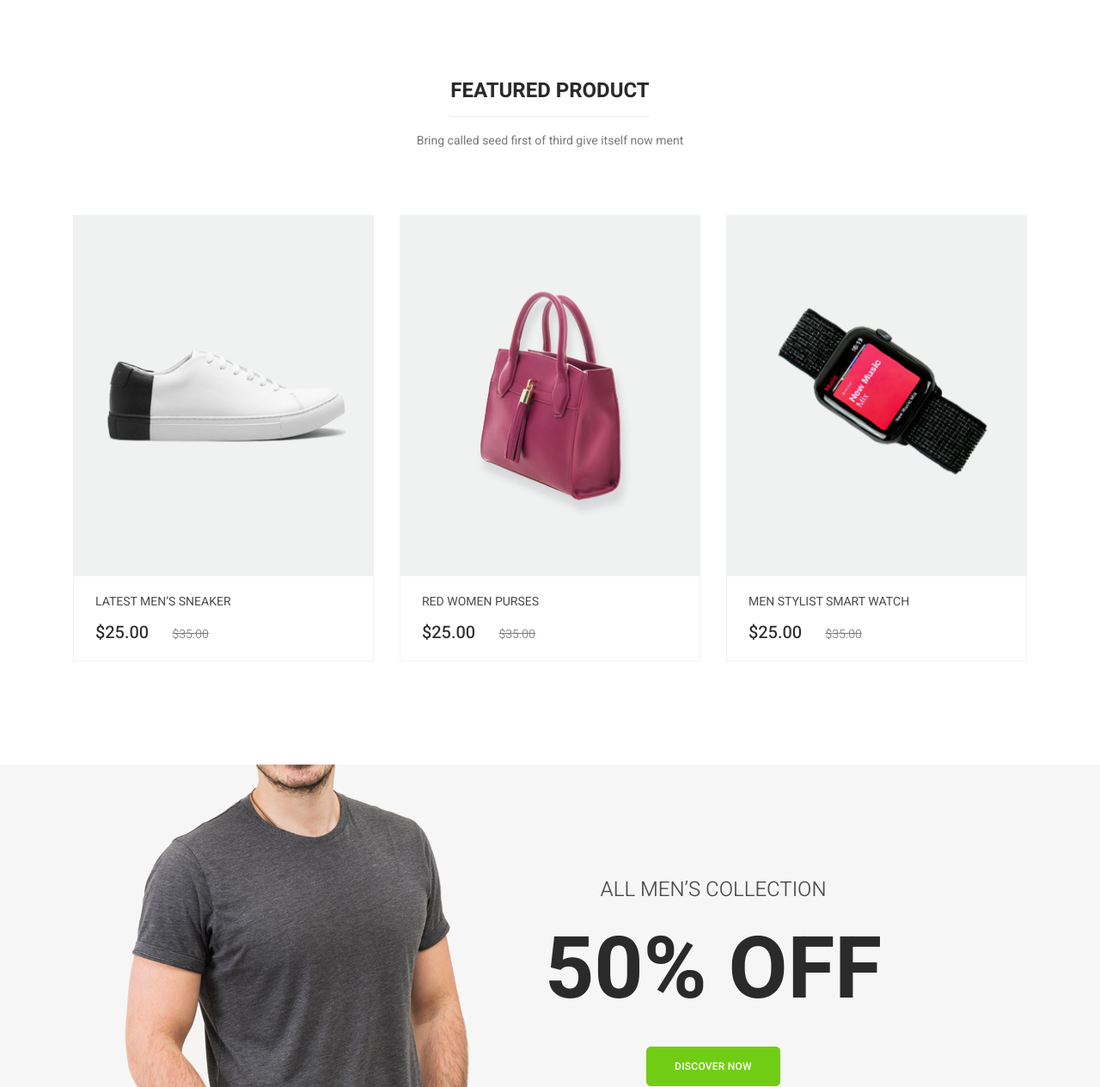
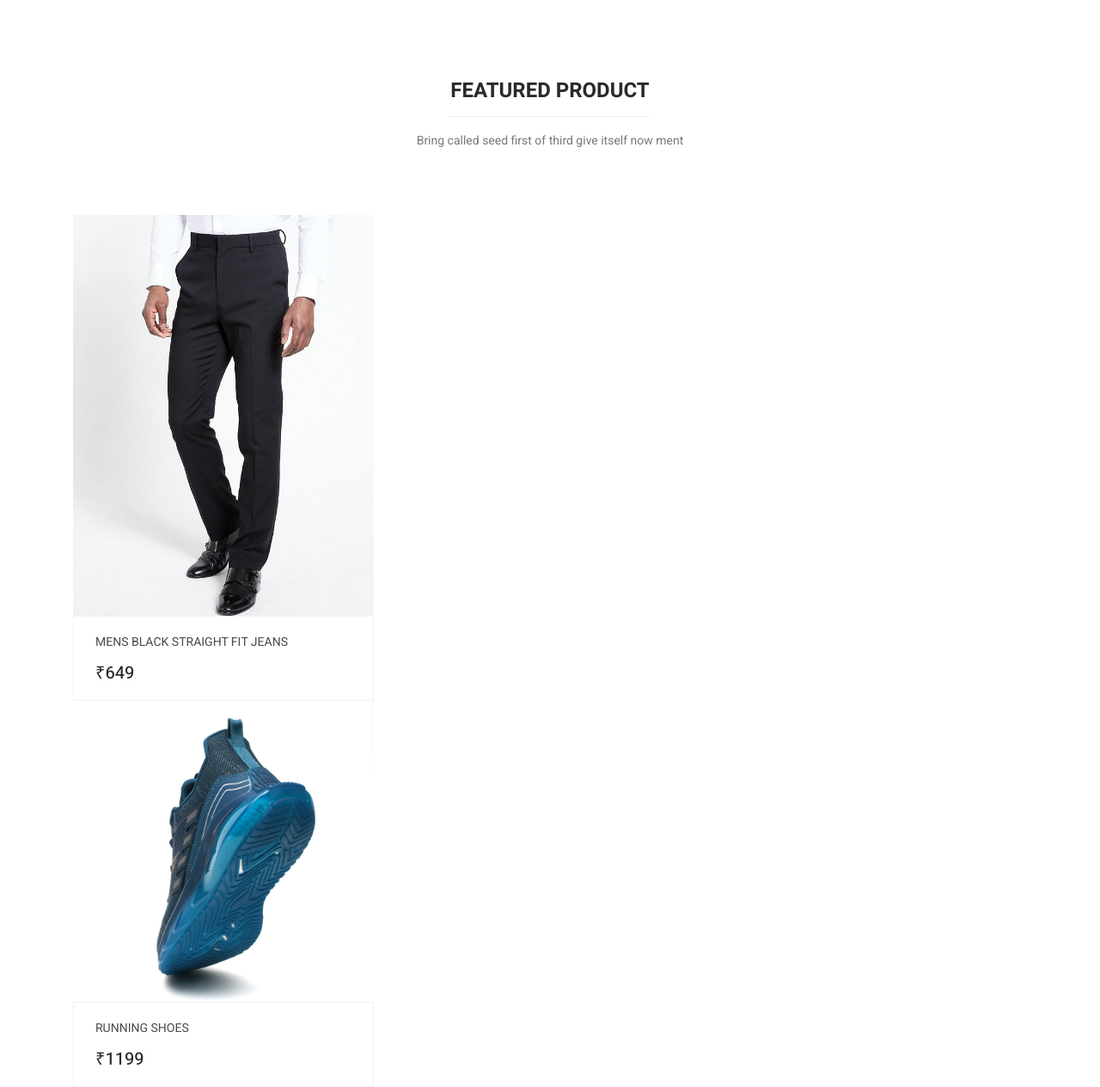
Before and after one commit to rahull0328/Picklify, a Django app: page / in a window 1280 px wide. Shown: the part 1139-2403 px from the top of the page at 86% size. Run offline with Django 5.2, Linux system fonts and the light colour scheme; data comes from the database, SQL or seed files in the repository; both versions use the stored data as it was after the commit; some libraries are stand-ins or nearby versions.

Commit message:
rendered products on home page with dynamic rendering

```diff
--- a/home/views.py
+++ b/home/views.py
@@ -1,6 +1,8 @@
 from django.shortcuts import render
+from products.models import Product
 
 # Create your views here.
 
 def index(request):
-    return render(request, 'home/index.html')
+    context = {'products' : Product.objects.all()}
+    return render(request, 'home/index.html', context)
--- a/templates/home/index.html
+++ b/templates/home/index.html
@@ -81,10 +81,11 @@
     <div class="row">
       <div class="col-lg-4 col-md-6">
         <div class="single-product">
+          {% for product in products %}
           <div class="product-img">
             <img
               class="img-fluid w-100"
-              src=" {% static "img/product/feature-product/f-p-1.jpg" %}"
+              src="/media/{{product.product_images.first.image}}"
               alt=""
             />
             <div class="p_icon">
@@ -101,77 +102,13 @@
           </div>
           <div class="product-btm">
             <a href="#" class="d-block">
-              <h4>Latest men’s sneaker</h4>
+              <h4>{{product.product_name}}</h4>
             </a>
             <div class="mt-3">
-              <span class="mr-4">$25.00</span>
-              <del>$35.00</del>
+              <span class="mr-4">₹{{product.price}}</span>
             </div>
           </div>
-        </div>
-      </div>
-
-      <div class="col-lg-4 col-md-6">
-        <div class="single-product">
-          <div class="product-img">
-            <img
-              class="img-fluid w-100"
-              src="{% static "img/product/feature-product/f-p-2.jpg" %}"
-              alt=""
-            />
-            <div class="p_icon">
-              <a href="#">
-                <i class="ti-eye"></i>
-              </a>
-              <a href="#">
-                <i class="ti-heart"></i>
-              </a>
-              <a href="#">
-                <i class="ti-shopping-cart"></i>
-              </a>
-            </div>
-          </div>
-          <div class="product-btm">
-            <a href="#" class="d-block">
-              <h4>Red women purses</h4>
-            </a>
-            <div class="mt-3">
-              <span class="mr-4">$25.00</span>
-              <del>$35.00</del>
-            </div>
-          </div>
-        </div>
-      </div>
-
-      <div class="col-lg-4 col-md-6">
-        <div class="single-product">
-          <div class="product-img">
-            <img
-              class="img-fluid w-100"
-              src=" {% static "img/product/feature-product/f-p-3.jpg" %}"
-              alt=""
-            />
-            <div class="p_icon">
-              <a href="#">
-                <i class="ti-eye"></i>
-              </a>
-              <a href="#">
-                <i class="ti-heart"></i>
-              </a>
-              <a href="#">
-                <i class="ti-shopping-cart"></i>
-              </a>
-            </div>
-          </div>
-          <div class="product-btm">
-            <a href="#" class="d-block">
-              <h4>Men stylist Smart Watch</h4>
-            </a>
-            <div class="mt-3">
-              <span class="mr-4">$25.00</span>
-              <del>$35.00</del>
-            </div>
-          </div>
+          {% endfor %}
         </div>
       </div>
     </div>
```
Also changed, not shown: db.sqlite3, media/product/n5.jpg (added), media/product/n6.jpg (added), media/product/n7.jpg (added), media/product/shoes1.webp (added), media/product/shoes2.webp (added), media/product/shoes3.webp (added), public/static/img/product/new-product/n5.jpg (added), public/static/img/product/new-product/n6.jpg (added), public/static/img/product/new-product/n7.jpg (added), public/static/img/product/new-product/shoes1.webp (added), public/static/img/product/new-product/shoes2.webp (added), public/static/img/product/new-product/shoes3.webp (added).
